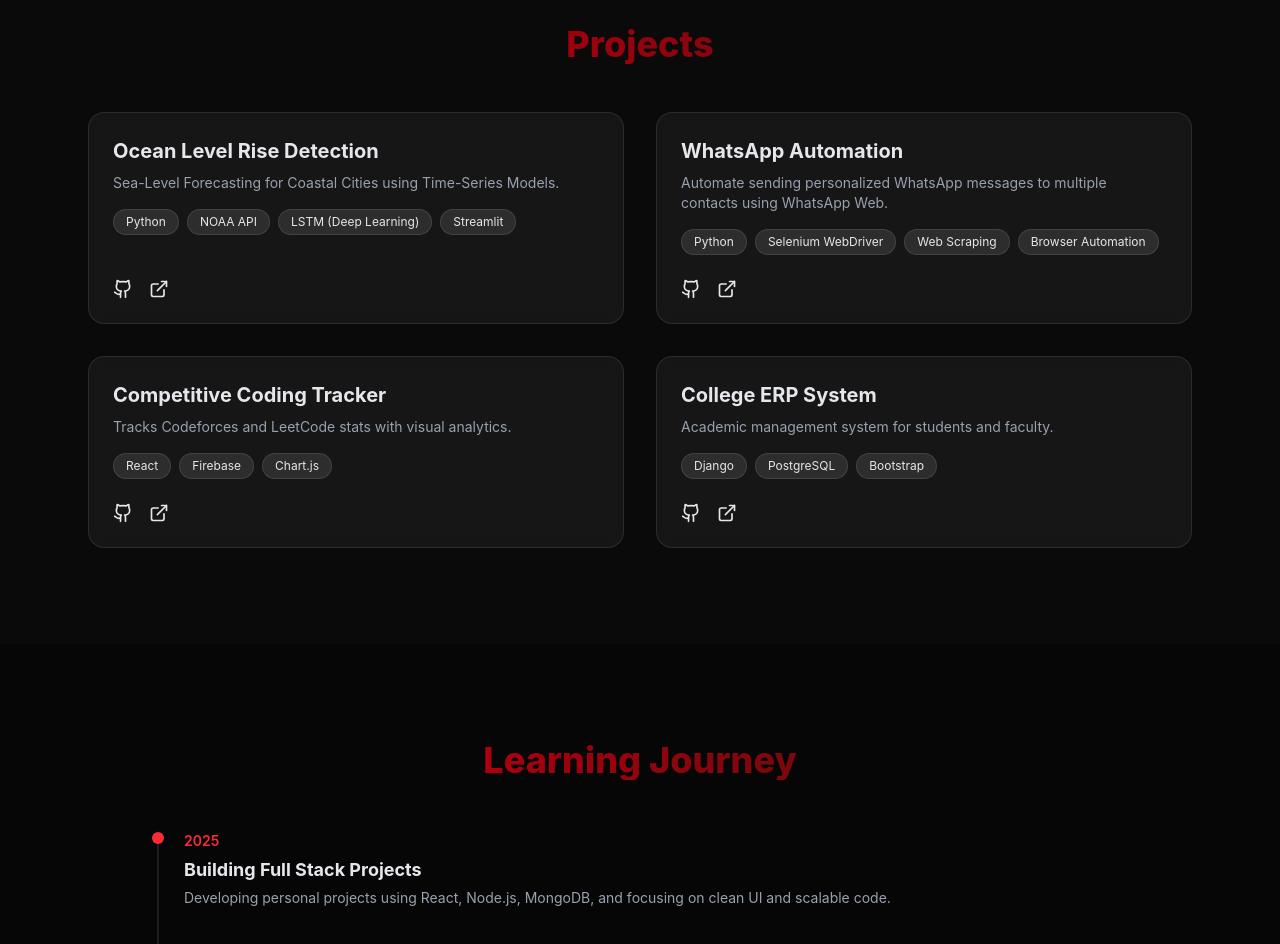
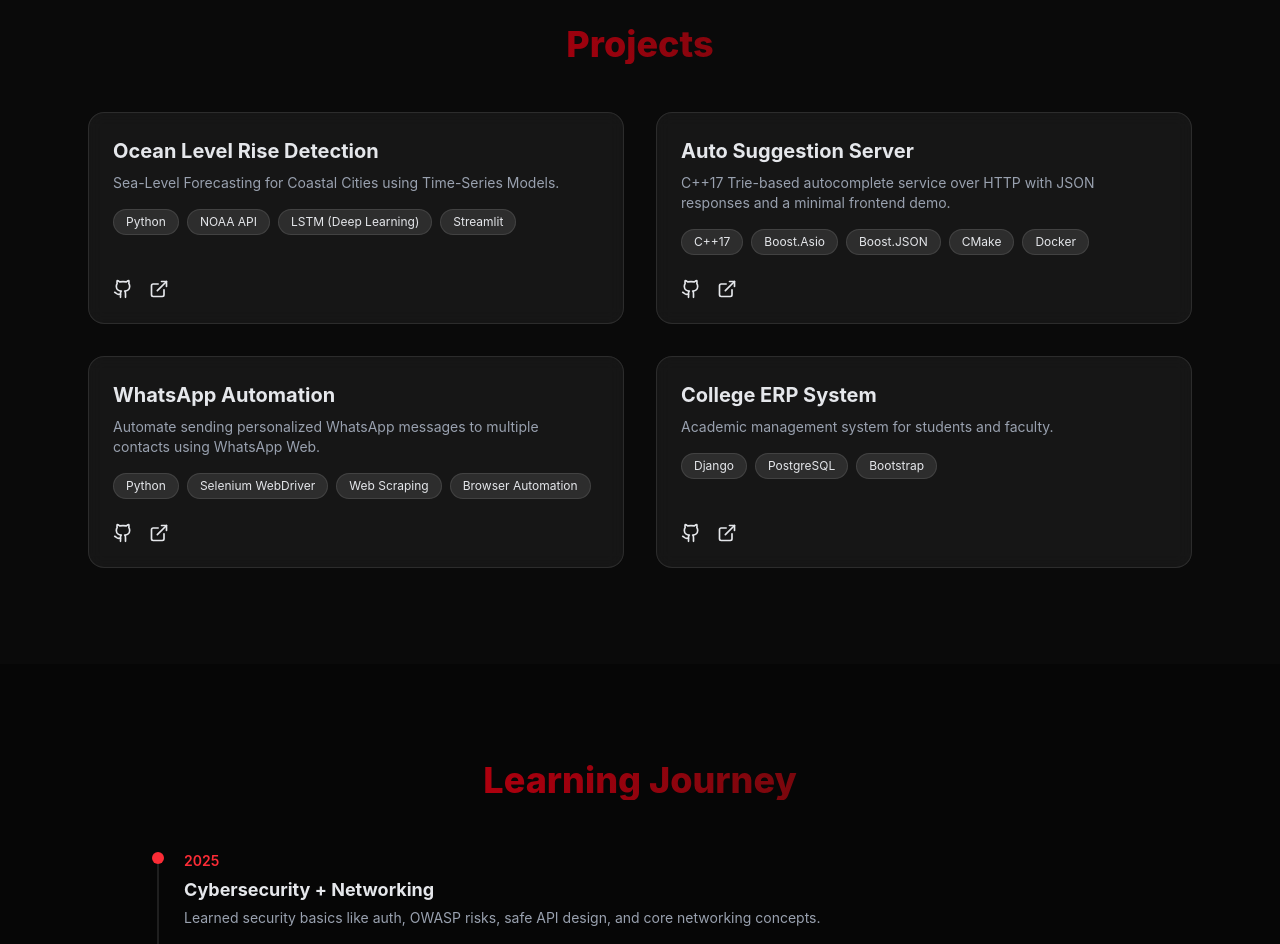
Before and after one commit to AmulyaKaushik/Portfolio, a React (Vite) app: page / in a window 1280 px wide. Shown: the part 2540-3484 px from the top of the page. Built offline with nearby package versions, Linux system fonts and the light colour scheme.

Commit message:
changed projects and experience

```diff
--- a/src/sections/Experience.jsx
+++ b/src/sections/Experience.jsx
@@ -37,27 +37,39 @@ export default function Experience() {
   const journey = [
     {
       year: "2025",
-      title: "Building Full Stack Projects",
+      title: "Cybersecurity + Networking",
       description:
-        "Developing personal projects using React, Node.js, MongoDB, and focusing on clean UI and scalable code.",
+        "Learned security basics like auth, OWASP risks, safe API design, and core networking concepts.",
+    },
+    {
+      year: "2025",
+      title: "Systems + ML + Automation",
+      description:
+        "Built an LSTM-based sea-level forecasting app, a C++ Trie autocomplete server, and a Linux shell project while sharpening system design and tooling.",
     },
     {
       year: "2024",
-      title: "Learning Web Development",
+      title: "UI Craft + Tooling",
       description:
-        "Explored frontend and backend development with React, Tailwind CSS, REST APIs, and Git.",
+        "Improved UI polish, component reuse, and developer workflows with Git and project structure best practices.",
+    },
+    {
+      year: "2024",
+      title: "Full Stack Engineering",
+      description:
+        "Delivered full stack apps with React, Tailwind CSS, REST APIs, databases, and deployment-focused workflows.",
     },
     {
       year: "2023",
-      title: "Programming & DSA Foundations",
+      title: "Programming + DSA",
       description:
-        "Built strong fundamentals in programming and regularly practiced data structures and algorithms.",
+        "Strengthened programming fundamentals and built problem-solving habits through regular DSA practice.",
     },
     {
-      year: "2022",
-      title: "Started B.Tech in Computer Science",
+      year: "2023",
+      title: "Started B.Tech in CSE",
       description:
-        "Began my journey in computer science and explored various domains of technology.",
+        "Began my computer science journey and explored core programming concepts and problem solving.",
     },
   ];
 
--- a/src/sections/Projects.jsx
+++ b/src/sections/Projects.jsx
@@ -65,20 +65,20 @@ export default function Projects() {
       live: "https://amulyakaushik-ocean-level-rise-detection-dashboard-euqmss.streamlit.app/",
     },
     {
+      title: "Auto Suggestion Server",
+      description:
+        "C++17 Trie-based autocomplete service over HTTP with JSON responses and a minimal frontend demo.",
+      tech: ["C++17", "Boost.Asio", "Boost.JSON", "CMake", "Docker"],
+      github: "https://github.com/AmulyaKaushik/Web-Based-Auto-Suggestion-Server",
+      //live: "#",
+    },
+    {
       title: "WhatsApp Automation",
       description:
         "Automate sending personalized WhatsApp messages to multiple contacts using WhatsApp Web.",
       tech: ["Python", "Selenium WebDriver", "Web Scraping", "Browser Automation"],
       github: "https://github.com/AmulyaKaushik/WhatsApp_Automation.git",
-      /*live: "#",*/
-    },
-    {
-      title: "Competitive Coding Tracker",
-      description:
-        "Tracks Codeforces and LeetCode stats with visual analytics.",
-      tech: ["React", "Firebase", "Chart.js"],
-      github: "https://github.com/yourusername/cp-tracker",
-      live: "https://cp-tracker.vercel.app",
+      //live: "#",
     },
     {
       title: "College ERP System",
```
